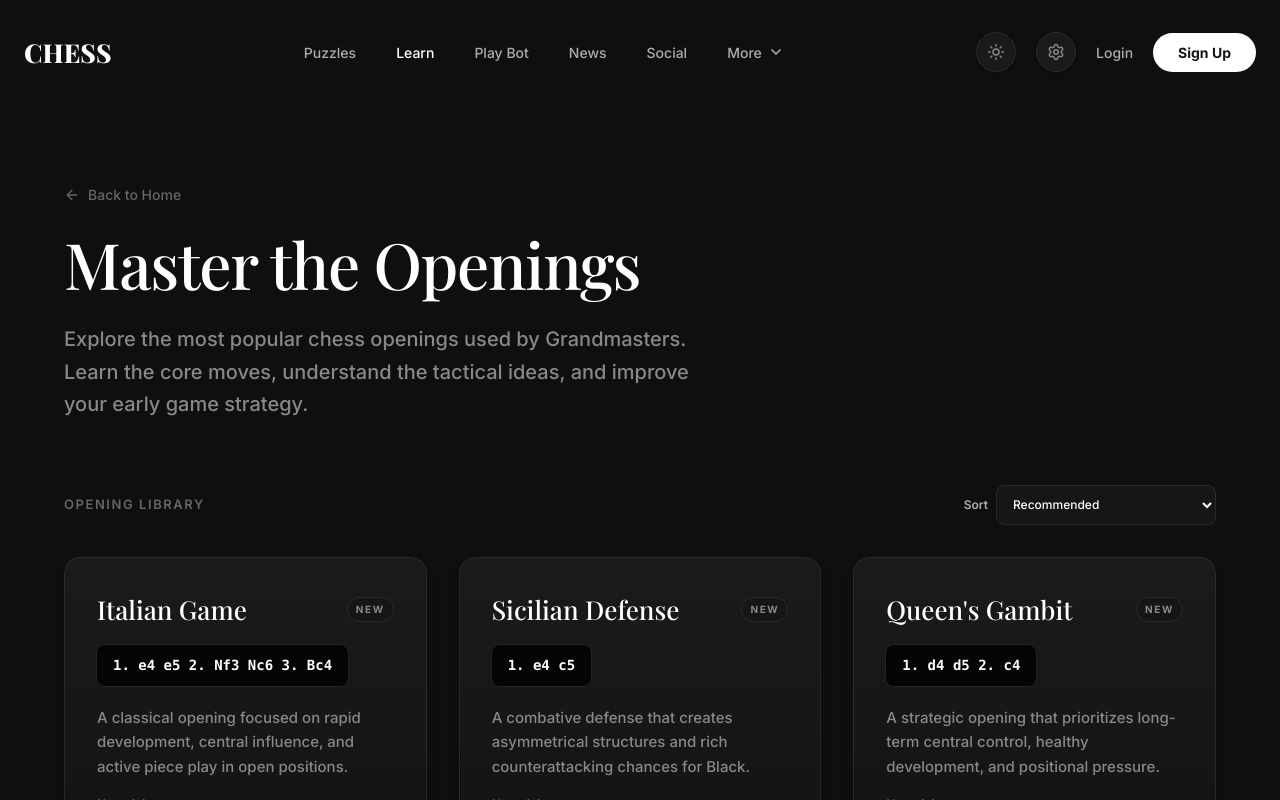
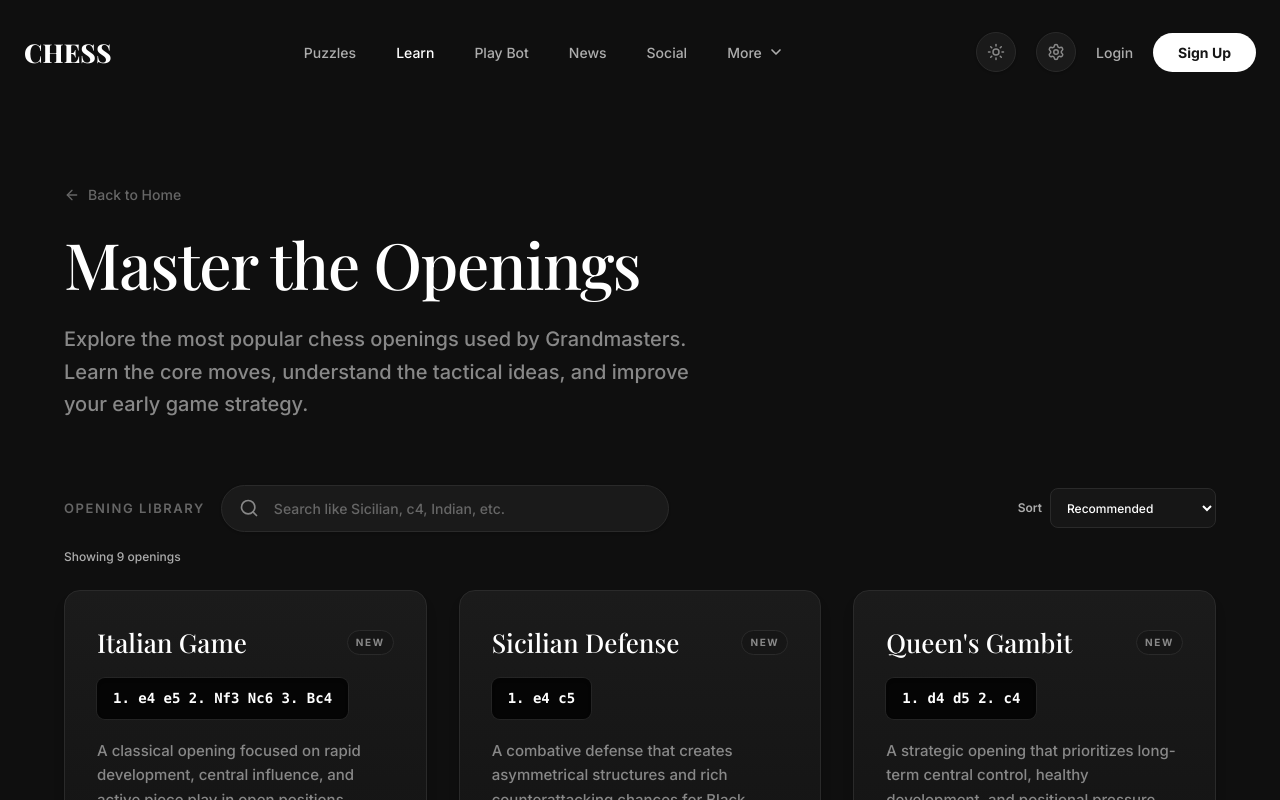
Before and after one commit to kalaiarasut/ChessLearn, a Next.js app: page /learn in a window 1280 px wide. Shown: the top 800 px of the page. Built offline with nearby package versions, Linux system fonts and the light colour scheme; no server answers; a web font is replaced by a local one.

Commit message:
Search Functionality in Opening page

```diff
--- a/src/app/learn/page.tsx
+++ b/src/app/learn/page.tsx
@@ -2,7 +2,7 @@
 
 import Link from "next/link";
 import { useEffect, useMemo, useState } from "react";
-import { ChevronDown, ArrowLeft, Sun, Moon } from "lucide-react";
+import { ChevronDown, ArrowLeft, Sun, Moon, Search } from "lucide-react";
 import { useTheme } from "@/lib/theme-context";
 import { AuthMenu } from "@/components/auth-menu";
 import { loadClientPreferences, saveClientPreferences, type LearnOpeningProgress, type LearnSortMode } from "@/lib/client-preferences";
@@ -89,6 +89,90 @@ const normalizeSlug = (value: string) =>
     .toLowerCase()
     .replace(/[^a-z0-9]+/g, "-")
     .replace(/^-+|-+$/g, "");
+
+const normalizeSearchText = (value: string) =>
+  value
+    .toLowerCase()
+    .replace(/[^a-z0-9]+/g, " ")
+    .trim();
+
+const tokenizeSearchText = (value: string) =>
+  normalizeSearchText(value)
+    .split(" ")
+    .filter(Boolean);
+
+const levenshteinDistance = (left: string, right: string) => {
+  if (left === right) {
+    return 0;
+  }
+
+  const rows = left.length + 1;
+  const cols = right.length + 1;
+  const matrix = Array.from({ length: rows }, () => new Array<number>(cols).fill(0));
+
+  for (let row = 0; row < rows; row += 1) {
+    matrix[row][0] = row;
+  }
+
+  for (let col = 0; col < cols; col += 1) {
+    matrix[0][col] = col;
+  }
+
+  for (let row = 1; row < rows; row += 1) {
+    for (let col = 1; col < cols; col += 1) {
+      const cost = left[row - 1] === right[col - 1] ? 0 : 1;
+      matrix[row][col] = Math.min(
+        matrix[row - 1][col] + 1,
+        matrix[row][col - 1] + 1,
+        matrix[row - 1][col - 1] + cost,
+      );
+    }
+  }
+
+  return matrix[rows - 1][cols - 1];
+};
+
+const isFuzzyTokenMatch = (queryToken: string, candidateToken: string) => {
+  if (candidateToken.includes(queryToken) || queryToken.includes(candidateToken)) {
+    return true;
+  }
+
+  if (queryToken.length < 4 || candidateToken.length < 4) {
+    return false;
+  }
+
+  const maxDistance = queryToken.length >= 7 ? 2 : 1;
+  return levenshteinDistance(queryToken, candidateToken) <= maxDistance;
+};
+
+const matchesNameOrMoves = (query: string, name: string, moves: string) => {
+  const queryTokens = tokenizeSearchText(query);
+  if (queryTokens.length === 0) {
+    return true;
+  }
+
+  const nameText = normalizeSearchText(name);
+  const movesText = normalizeSearchText(moves);
+  const nameTokens = tokenizeSearchText(nameText).filter((token) => token.length >= 2);
+  const moveTokens = tokenizeSearchText(movesText).filter((token) => token.length >= 2);
+
+  return queryTokens.every((token) => {
+    if (token.length === 1) {
+      return nameTokens.some((candidate) => candidate.startsWith(token));
+    }
+
+    if (token.length <= 2) {
+      return moveTokens.includes(token) || nameTokens.some((candidate) => candidate.startsWith(token));
+    }
+
+    const directMatch = nameText.includes(token) || movesText.includes(token);
+    if (directMatch) {
+      return true;
+    }
+
+    return nameTokens.some((candidate) => isFuzzyTokenMatch(token, candidate));
+  });
+};
 
 const toBaseOpeningName = (name: string) => {
   const colonRoot = name.split(":")[0]?.trim() ?? name;
@@ -289,6 +373,7 @@ export default function LearnPage() {
   const [openingCards, setOpeningCards] = useState<OpeningCard[]>(fallbackOpenings);
   const [openingProgressBySlug, setOpeningProgressBySlug] = useState<Record<string, LearnOpeningProgress>>({});
   const [sortMode, setSortMode] = useState<LearnSortMode>("recommended");
+  const [searchQuery, setSearchQuery] = useState("");
 
   useEffect(() => {
     const loaded = loadClientPreferences();
@@ -376,7 +461,14 @@ export default function LearnPage() {
   }, [openingCards, openingProgressBySlug]);
 
   const sortedOpenings = useMemo(() => {
-    const openings = [...openingsWithProgress];
+    let openings = [...openingsWithProgress];
+
+    if (searchQuery.trim()) {
+      const query = searchQuery.trim();
+      openings = openings.filter(
+        (opening) => matchesNameOrMoves(query, opening.name, opening.moves ?? "")
+      );
+    }
 
     if (sortMode === "recommended") {
       return openings;
@@ -430,7 +522,10 @@ export default function LearnPage() {
       }
       return left.name.localeCompare(right.name);
     });
-  }, [openingsWithProgress, sortMode]);
+  }, [openingsWithProgress, sortMode, searchQuery]);
+
+  const totalOpeningsCount = openingsWithProgress.length;
+  const visibleOpeningsCount = sortedOpenings.length;
 
   return (
     <div className="min-h-screen flex flex-col items-center overflow-x-hidden bg-[var(--bg)]">
@@ -512,14 +607,35 @@ export default function LearnPage() {
           </div>
         ) : null}
 
-        <div className="mb-8 grid gap-3 md:grid-cols-[1fr_auto] md:items-center">
-          <div className="inline-flex h-10 items-center text-[13px] font-semibold uppercase tracking-[0.12em] text-[var(--text-dimmed)]">Opening Library</div>
-          <div className="grid h-10 w-full grid-cols-[auto_1fr] items-center gap-2 md:w-auto md:grid-cols-[auto_220px]">
+        <div className="mb-4 flex flex-col md:flex-row gap-4 md:items-center md:justify-between">
+          <div className="flex flex-col md:flex-row md:items-center gap-4 flex-1">
+            <div className="inline-flex h-10 items-center text-[13px] font-semibold uppercase tracking-[0.12em] text-[var(--text-dimmed)] whitespace-nowrap">
+              Opening Library
+            </div>
+            {/* Search Bar */}
+            <div className="relative w-full max-w-md">
+              <div
+                className="absolute top-1/2 flex items-center pointer-events-none"
+                style={{ left: "18px", transform: "translateY(-50%)" }}
+              >
+                <Search className="h-5 w-5 text-[var(--text-muted)]" />
+              </div>
+              <input
+                type="text"
+                value={searchQuery}
+                onChange={(e) => setSearchQuery(e.target.value)}
+                placeholder="Search like Sicilian, c4, Indian, etc."
+                className="block w-full py-3 bg-[var(--surface-alt)] border border-[var(--border)] rounded-full text-[14px] font-medium text-[var(--text-primary)] placeholder:text-[var(--text-dimmed)] focus:outline-none focus:ring-2 focus:ring-[var(--border-hover)] focus:border-transparent transition-all shadow-sm"
+                style={{ paddingLeft: "52px", paddingRight: "24px" }}
+              />
+            </div>
+          </div>
+          <div className="flex items-center gap-2">
             <span className="text-[12px] font-semibold text-[var(--text-secondary)]">Sort</span>
             <select
               value={sortMode}
               onChange={(event) => handleSortModeChange(event.target.value as LearnSortMode)}
-              className="h-10 w-full rounded-lg border border-[var(--border)] bg-[var(--surface)] px-3 text-[12px] font-medium text-[var(--text-primary)] outline-none hover:border-[var(--border-hover)]"
+              className="h-10 rounded-lg border border-[var(--border)] bg-[var(--surface)] px-3 text-[12px] font-medium text-[var(--text-primary)] outline-none hover:border-[var(--border-hover)]"
             >
               <option value="recommended">Recommended</option>
               <option value="recent">Recently Practiced</option>
@@ -532,11 +648,17 @@ export default function LearnPage() {
           </div>
         </div>
 
+        <div className="mb-6 text-[12px] font-medium text-[var(--text-secondary)]">
+          {searchQuery.trim()
+            ? `Showing ${visibleOpeningsCount} of ${totalOpeningsCount} openings`
+            : `Showing ${totalOpeningsCount} openings`}
+        </div>
+
         {/* Cards Grid */}
         <div className="grid grid-cols-1 md:grid-cols-2 lg:grid-cols-3 gap-6 md:gap-8">
-          {sortedOpenings.map((opening, idx) => (
+          {sortedOpenings.map((opening) => (
             <div
-              key={idx}
+              key={opening.slug}
               className="relative bg-gradient-to-b from-[var(--card-from)] to-[var(--card-to)] border border-[var(--border)] hover:border-[var(--border-hover)] rounded-2xl p-8 hover:bg-[var(--surface-hover)] transition-all cursor-pointer group shadow-lg hover:shadow-2xl hover:-translate-y-1 duration-300"
             >
               <div className="flex items-center justify-between mb-4">
@@ -565,6 +687,15 @@ export default function LearnPage() {
             </div>
           ))}
         </div>
+
+        {sortedOpenings.length === 0 ? (
+          <div className="mt-10 rounded-2xl border border-[var(--border)] bg-[var(--surface-alt)] p-8 text-center">
+            <p className="text-[var(--text-primary)] text-lg font-semibold">No openings found</p>
+            <p className="mt-2 text-[var(--text-muted)] text-sm">
+              Try another search term like "Sicilian", "Queen", or "e4 c5".
+            </p>
+          </div>
+        ) : null}
       </main>
     </div>
   );
```
